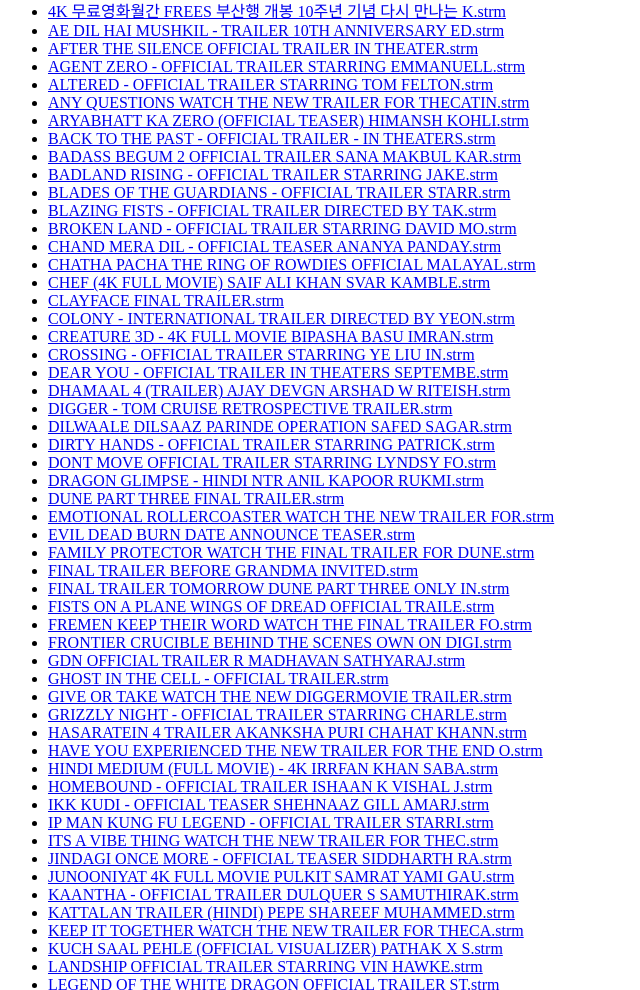
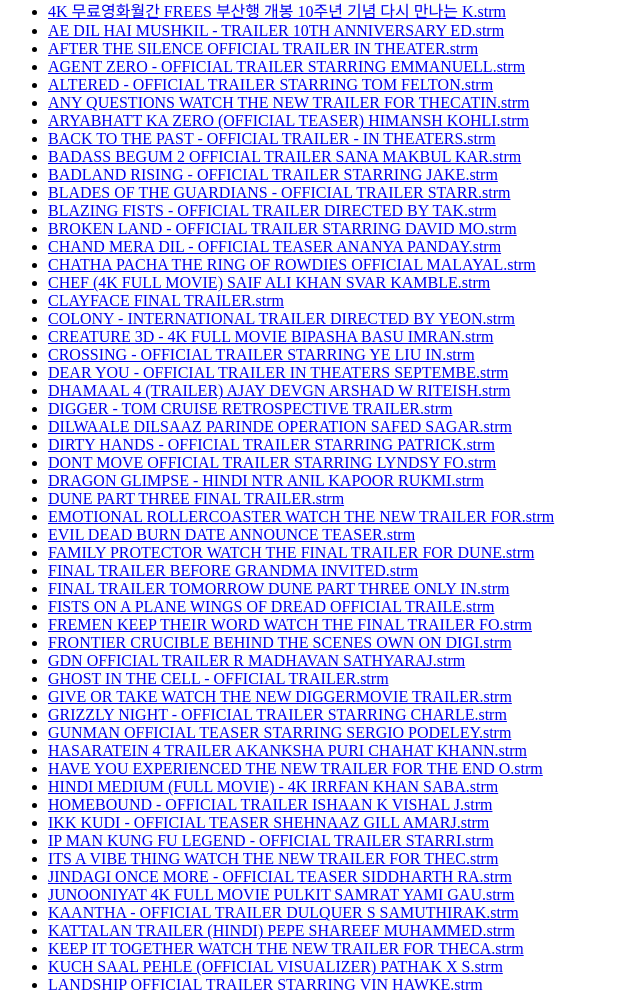
Before and after one commit to wahidwrh23-debug/Kodi-Trailers, a plain HTML site: page index.html in a window 1280 px wide. Shown: the part 86-1076 px from the top of the page, without its empty margins (0-640 px from the left). Drawn offline with Linux system fonts and the light colour scheme.

Commit message:
Robot: Updated trailer index for Kodi

```diff
--- a/index.html
+++ b/index.html
@@ -40,6 +40,7 @@
 <li><a href="PreShow_Trailers/GHOST IN THE CELL - OFFICIAL TRAILER.strm">GHOST IN THE CELL - OFFICIAL TRAILER.strm</a></li>
 <li><a href="PreShow_Trailers/GIVE OR TAKE WATCH THE NEW DIGGERMOVIE TRAILER.strm">GIVE OR TAKE WATCH THE NEW DIGGERMOVIE TRAILER.strm</a></li>
 <li><a href="PreShow_Trailers/GRIZZLY NIGHT - OFFICIAL TRAILER  STARRING CHARLE.strm">GRIZZLY NIGHT - OFFICIAL TRAILER  STARRING CHARLE.strm</a></li>
+<li><a href="PreShow_Trailers/GUNMAN  OFFICIAL TEASER  STARRING SERGIO PODELEY.strm">GUNMAN  OFFICIAL TEASER  STARRING SERGIO PODELEY.strm</a></li>
 <li><a href="PreShow_Trailers/HASARATEIN 4 TRAILER  AKANKSHA PURI CHAHAT KHANN.strm">HASARATEIN 4 TRAILER  AKANKSHA PURI CHAHAT KHANN.strm</a></li>
 <li><a href="PreShow_Trailers/HAVE YOU EXPERIENCED THE NEW TRAILER FOR THE END O.strm">HAVE YOU EXPERIENCED THE NEW TRAILER FOR THE END O.strm</a></li>
 <li><a href="PreShow_Trailers/HINDI MEDIUM (FULL MOVIE) - 4K  IRRFAN KHAN SABA.strm">HINDI MEDIUM (FULL MOVIE) - 4K  IRRFAN KHAN SABA.strm</a></li>
```
Also changed, not shown: history_ids.txt, history_tags.txt, 1 other file.
